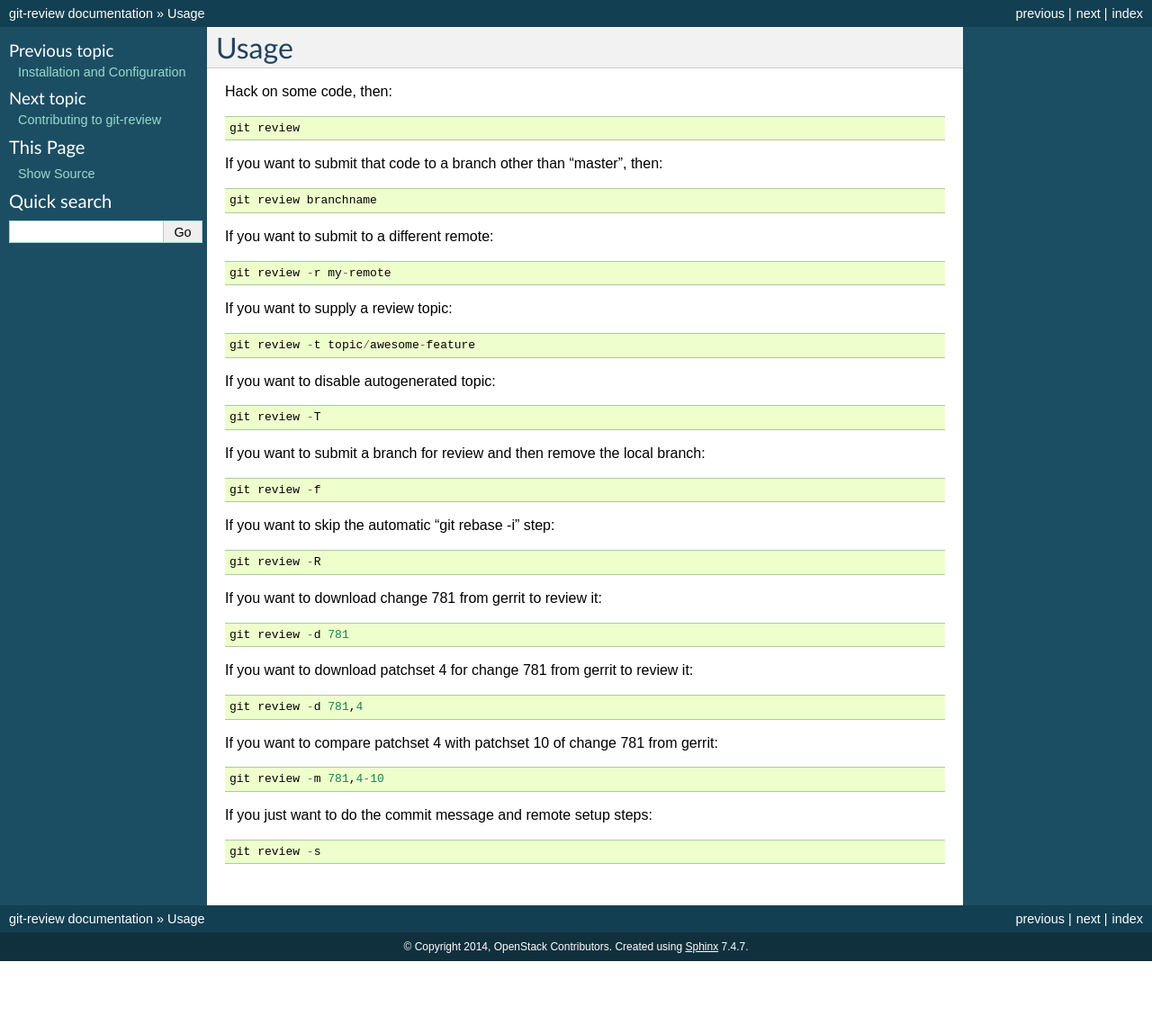
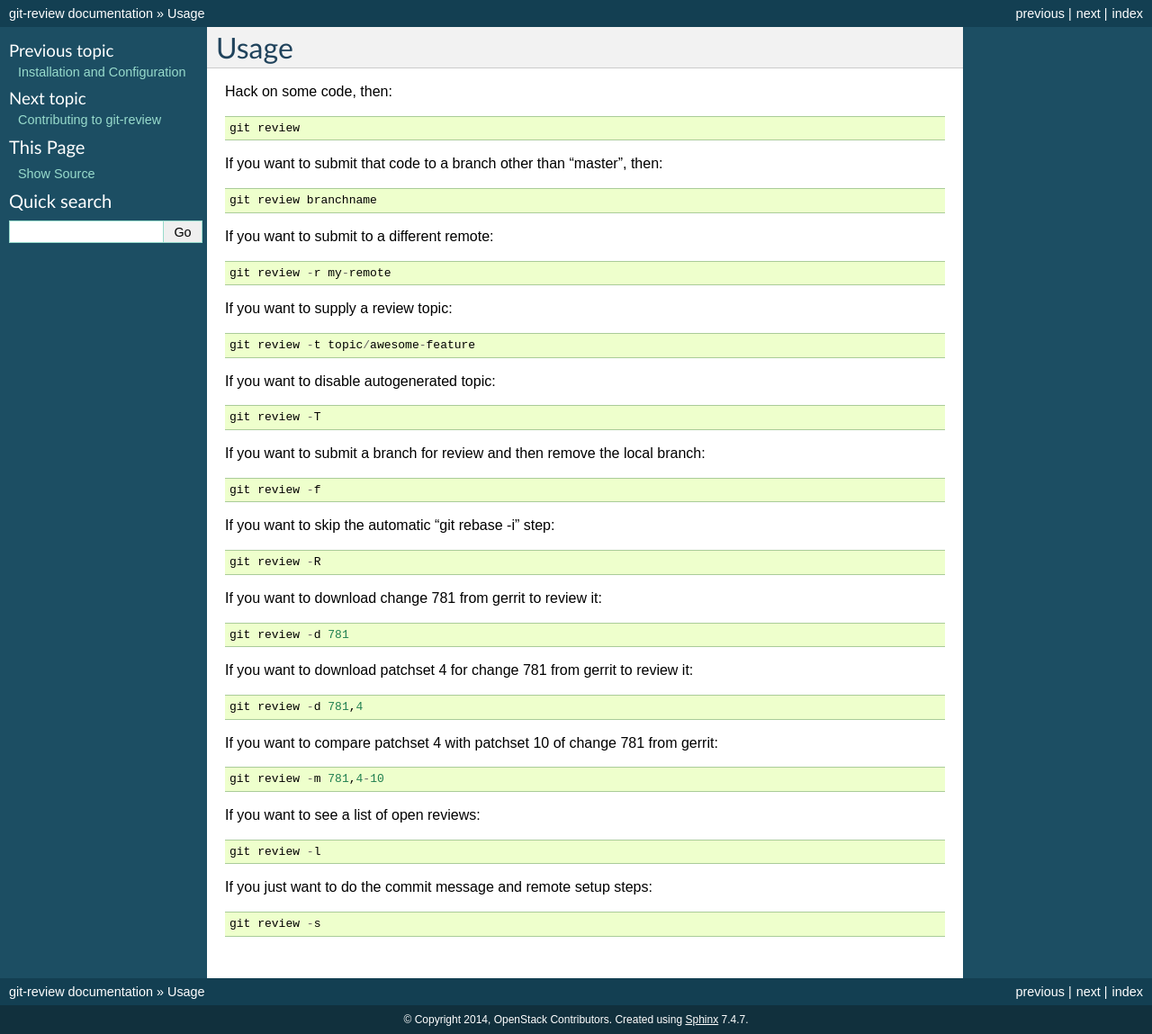
Before and after one commit to openstack-infra/git-review, a Sphinx documentation site: the page built from doc/source/usage.rst, in a window 1280 px wide. Shown: the whole page at 90% size. Built offline with Sphinx 7.4.7, drawn with Linux system fonts in a browser that asks for light colours; before the commit the page ends 1068 px from its top, so only the background shows below that.

Commit message:
Add “git-review -l” to man page synopsis and usage doc
The man page currently contains a description for -l,--list
but it is missing from the SYNOPSIS.

Change-Id: Ide808b9ad89ba68856365c90817a1dcda189735c

```diff
--- a/doc/source/usage.rst
+++ b/doc/source/usage.rst
@@ -42,6 +42,10 @@
 
     git review -m 781,4-10
 
+If you want to see a list of open reviews::
+
+    git review -l
+
 If you just want to do the commit message and remote setup steps::
 
     git review -s
```
Also changed, not shown: 1 other file.
